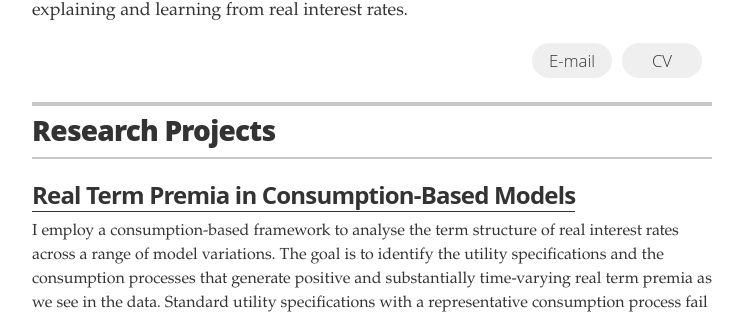
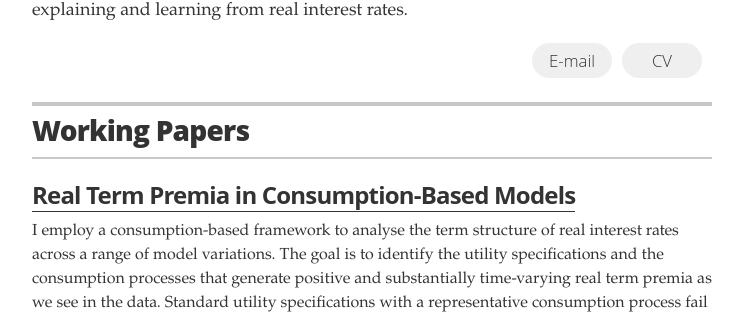
Before and after one commit to errikos-melissinos/errikos-melissinos.github.io, a Jekyll site: the page built from index.html, in a window 1280 px wide. Shown: the part 551-865 px from the top of the page, without its empty margins (268-1011 px from the left). Built offline with Jekyll 4.4.1, drawn with Linux system fonts in a browser that asks for light colours.

Commit message:
Update resume.html

```diff
--- a/_layouts/resume.html
+++ b/_layouts/resume.html
@@ -110,10 +110,10 @@
 
 
       {% if site.resume_section_projects %}
-      <!-- begin Research Projects -->
+      <!-- begin Working Papers -->
       <section class="content-section">
         <header class="section-header">
-          <h2>Research Projects</h2>
+          <h2>Working Papers</h2>
         </header>
 
         {% for project in site.data.projects %}
```
